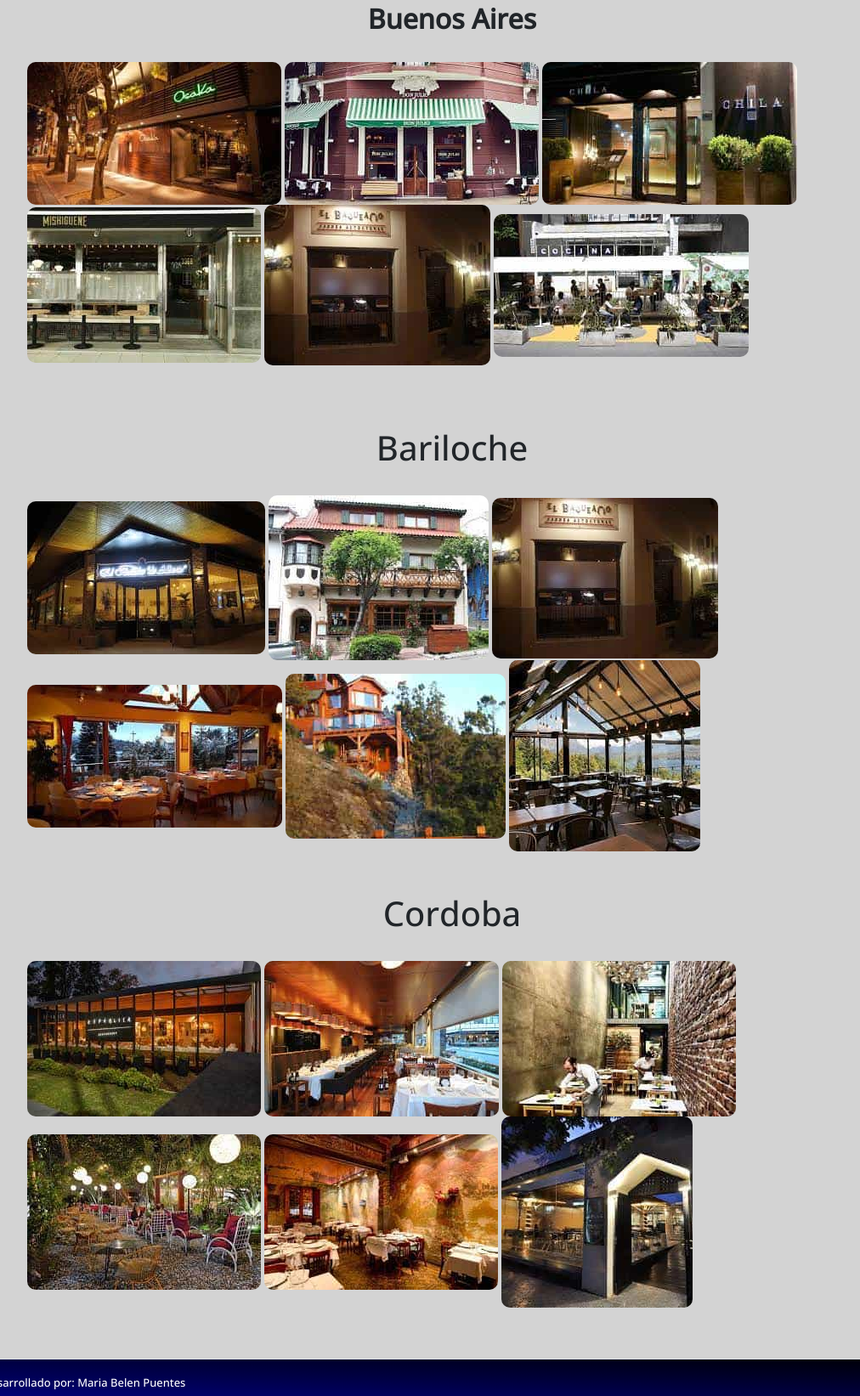
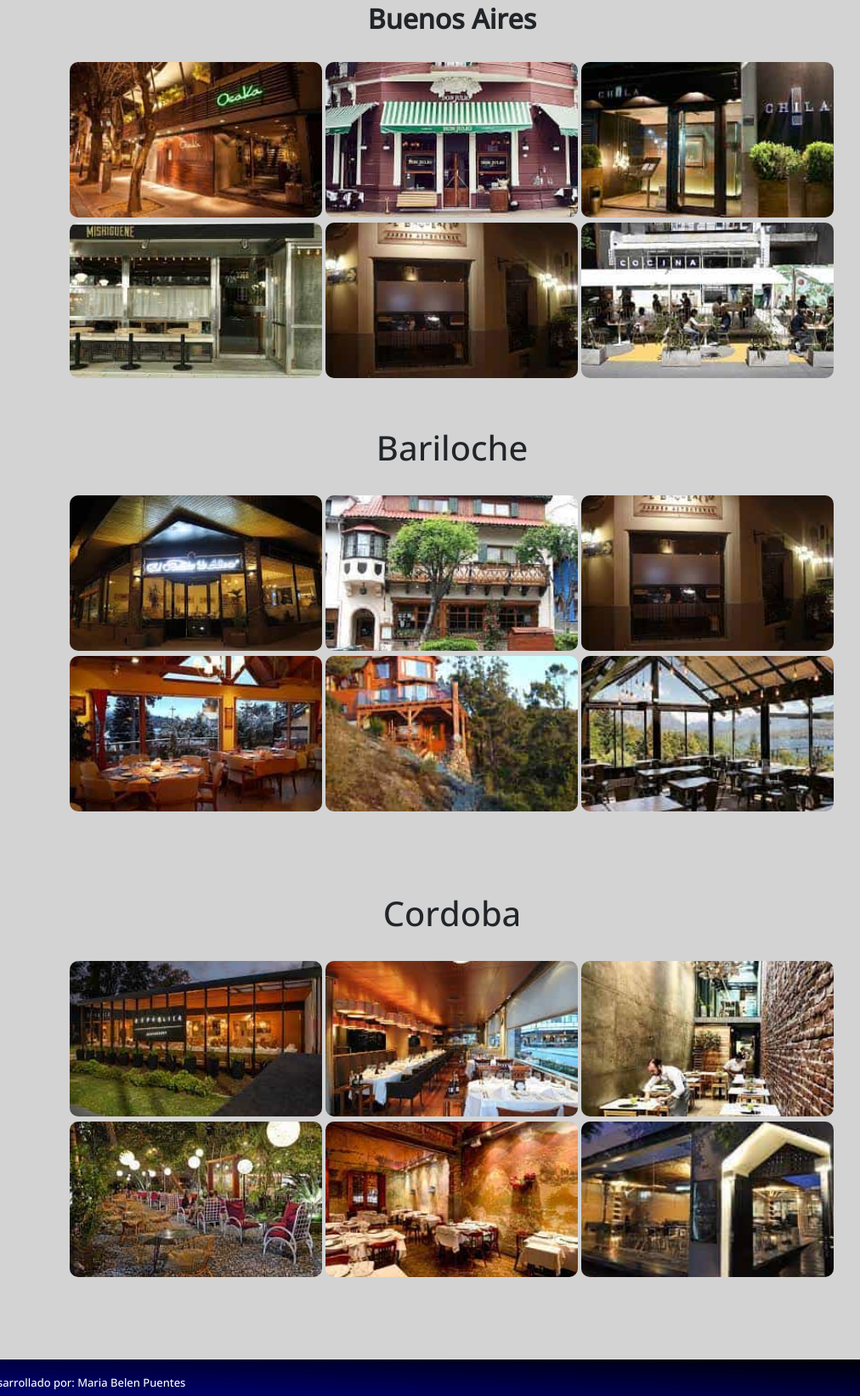
Before and after one commit to BeluPuentes/git-curso, a plain HTML site: page views/argentina.html in a window 1280 px wide. Shown: the part 766-2409 px from the top of the page at 85% size, without its empty margins (108-1120 px from the left). Drawn offline with nearby package versions, Linux system fonts and the light colour scheme.

Commit message:
video y centro imagenes

```diff
--- a/CSS/CSS.css
+++ b/CSS/CSS.css
@@ -277,27 +277,29 @@ header {
 
   .restaurantes {
     height: 500px;
-    width: 1000px;
+    width: 900px;
     display:block;
     margin:auto;
 
   }
 
+
+
   .div-imagen {
     display:inline-block;
     position:relative;
     text-align: center;
-
   }
 
-  .div-imagen > div {
+  .div-imagen > p  {
     position:absolute;
-    top:0;
+    top:5px;
     left:0;
     z-index:-1;
-    padding:10px;
+    padding:20px;
     margin:0;
     text-align: center;
+
   }
 
   .desvanecer:hover {
@@ -344,3 +346,9 @@ header {
   margin: 0 auto;
   display: block;
 }
+.imagenRestaurantes {
+  float: left;
+  width:  297px;
+  height: 183px;
+  object-fit: cover;
+}
--- a/views/argentina.html
+++ b/views/argentina.html
@@ -15,7 +15,7 @@
     <section class="grid">
         <header>
             <h1 class="titulo">Restaurantes en Argentina</h1>
-            <p class="subtitulo">Los mejores lugares para comer segun en Argentina</p>
+            <p class="subtitulo">Los mejores lugares para comer en Argentina</p>
             <hr>
             <div class="menuFlex">
                 <ul class="nav">
@@ -86,192 +86,110 @@
        <br><br><br><br><br>
 
 
-    <nav class="restaurantes">
+    <div class="restaurantes">
         <h2 class="titulo"> Buenos Aires</h2>
         <br>
-        <section class="restaurantes" >
             <div class="div-imagen">
-                <div>
-                    Osaka
-                    <br>
-                    Lugar de comida japonesa y peruna
-                </div>
-                <img class="desvanecer" src="../fotos/Argentina/osaka.arg.jpg" />
+                <p>Osaka<br><br>Fusion de comida japonesa y peruna</p>
+                <img class="desvanecer imagenRestaurantes" src="../fotos/Argentina/osaka.arg.jpg" />
             </div>
 
             <div class="div-imagen">
-                <div>
-                    Don Julio
-                    <br>
-                    Famoso por sus asados
-                </div>
-                <img class="desvanecer" src="../fotos/Argentina/donjulio.arg.jpg" />
+                <p>Don Julio<br><br>Famoso por sus asados de calidad y sabor</p>
+                <img class="desvanecer imagenRestaurantes" src="../fotos/Argentina/donjulio.arg.jpg" />
             </div>
 
             <div class="div-imagen">
-                <div>
-                    Chila
-                    <br>
-                    Lugar de comida por pasos
-                </div>
-                <img class="desvanecer" src="../fotos/Argentina/chila.arg.jpg" />
+                <p>Chila<br><br>Menu por pasos situado en el barrio de Puerto Madero</p>
+                <img class="desvanecer imagenRestaurantes" src="../fotos/Argentina/chila.arg.jpg" />
             </div>
 
             <div class="div-imagen">
-                <div>
-                    Mishiguene
-                    <br>
-                    Cocina de inmigrantes
-                </div>
-                <img class="desvanecer" src="../fotos/Argentina/mishiguene.arg.jpg" />
+                <p>Mishiguene<br><br>Cocina de inmigrantes con excelentes comentarios</p>
+                <img class="desvanecer imagenRestaurantes" src="../fotos/Argentina/mishiguene.arg.jpg" />
             </div>
 
             <div class="div-imagen">
-                <div>
-                    El Baqueano
-                    <br>
-                    Cocina contemporanea
-                </div>
-                <img class="desvanecer" src="../fotos/Argentina/elBaqueano.arg.jpg" />
+                <p>El Baqueano<br><br>Cocina contemporanea cuya ambientacion es de ensueño</p>
+                <img class="desvanecer imagenRestaurantes" src="../fotos/Argentina/elBaqueano.arg.jpg" />
             </div>
 
             <div class="div-imagen">
-                <div>
-                    Narda Comedor
-                    <br>
-                    Restaurante de una reconocida Chef
-                </div>
-                <img class="desvanecer" src="../fotos/Argentina/nardaComedor.arg.jpg" />
+                <p>Narda Comedor<br><br>Restaurante de una reconocida chef argentina</p>
+                <img class="desvanecer imagenRestaurantes" src="../fotos/Argentina/nardaComedor.arg.jpg" />
             </div>
 
-        </section>
-
-    </nav>
+        </div>
 
 
-    <nav class="restaurantes">
+    <div class="restaurantes">
         <h2 class="titulo h1"> Bariloche</h2>
         <br>
-        <section class="restaurantes">
             <div class="div-imagen">
-                <div>
-                    El Boliche de Alberto
-                    <br>
-                    Parilla tipica del sur
-                </div>
-                <img class="desvanecer" src="../fotos/Argentina/elBolicheDeAlberto.arg.jpg" />
+                <p>El Boliche de Alberto<br><br>Parilla tipica con un encanto sureño</p>
+                <img class="desvanecer imagenRestaurantes" src="../fotos/Argentina/elBolicheDeAlberto.arg.jpg" />
             </div>
 
             <div class="div-imagen">
-                <div>
-                    La Casita Restaurante
-                    <br>
-                    Famoso por sus fondues
-                </div>
-                <img class="desvanecer" src="../fotos/Argentina/laCasitaRestaurante.arg.jpg" />
+                <p>La Casita Restaurante<br><br>Famoso por sus fondues que te remontaran a un cuento de hadas</p>
+                <img class="desvanecer imagenRestaurantes" src="../fotos/Argentina/laCasitaRestaurante.arg.jpg" />
             </div>
 
             <div class="div-imagen">
-                <div>
-                    El Baqueano
-                    <br>
-                    Comida gourmet
-                </div>
-                <img class="desvanecer" src="../fotos/Argentina/elBaqueano.arg.jpg" />
+                <p>El Baqueano<br><br>Comida gourmet con excelente servicio</p>
+                <img class="desvanecer imagenRestaurantes" src="../fotos/Argentina/elBaqueano.arg.jpg" />
             </div>
 
             <div class="div-imagen">
-                <div>
-                    Las Morillas
-                    <br>
-                    Cocina joven, cuidadosa, y a la vez auténtica
-                </div>
-                <img class="desvanecer" src="../fotos/Argentina/lasMorillas.arg.jpg" />
+                <p>Las Morillas<br><br>Cocina joven, cuidadosa, y a la vez auténtica </p>
+                <img class="desvanecer imagenRestaurantes" src="../fotos/Argentina/lasMorillas.arg.jpg" />
             </div>
 
             <div class="div-imagen">
-                <div>
-                    Charming
-                    <br>
-                    Cocina con una vista espetactular
-                </div>
-                <img class="desvanecer" src="../fotos/Argentina/Charming.arg.jpg" />
+                <p>Charming<br><br>Restaurante situado en el medio de la naturaleza</p>
+                <img class="desvanecer imagenRestaurantes" src="../fotos/Argentina/Charming.arg.jpg" />
             </div>
 
             <div class="div-imagen">
-                <div>
-                    Punto Panoramico
-                    <br>
-                    Cocina con una vista espetactular
-                </div>
-                <img class="desvanecer" src="../fotos/Argentina/puntoPanoramico.arg.jpg" />
+                <p>Punto Panoramico <br><br>Cocina con una vista espetactular e inigualable</p>
+                <img class="desvanecer imagenRestaurantes" src="../fotos/Argentina/puntoPanoramico.arg.jpg" />
             </div>
-
-        </section>
-    </nav>
+        </div>
 
     <br><br>
-    <nav class="restaurantes">
+    <div class="restaurantes">
         <h2 class="titulo h1"> Cordoba</h2>
         <br>
-        <section class="restaurantes">
             <div class="div-imagen">
-                <div>
-                    Republica
-                    <br>
-                    Restaurante de pasos
-                </div>
-                <img class="desvanecer" src="../fotos/Argentina/republica.arg.jpg" />
+                <p>Republica<br><br>Restaurante de pasos con un bonito jardin</p>
+                <img class="desvanecer imagenRestaurantes" src="../fotos/Argentina/republica.arg.jpg" />
             </div>
 
             <div class="div-imagen">
-                <div>
-                    Sibaris
-                    <br>
-                    Comida internacional y mediterranea
-                </div>
-                <img class="desvanecer" src="../fotos/Argentina/sibaris.arg.jpg" />
+                <p>Sibaris<br><br>Comida internacional y mediterranea </p>
+                <img class="desvanecer imagenRestaurantes" src="../fotos/Argentina/sibaris.arg.jpg" />
             </div>
 
             <div class="div-imagen">
-                <div>
-                    El Papagayo
-                    <br>
-                    Comida gourmet de 11 pasos
-                    Restaurante mas angosto del mundo
-                </div>
-                <img class="desvanecer" src="../fotos/Argentina/papagayo.arg.jpg" />
+                <p>El Papagayo<br><br>Comida gourmet de 11 pasos en el restaurante mas angosto del mundo</p>
+                <img class="desvanecer imagenRestaurantes" src="../fotos/Argentina/papagayo.arg.jpg" />
             </div>
 
             <div class="div-imagen">
-                <div>
-                    Santa Calma
-                    <br>
-                    Un bar con un jardin espetactular
-                </div>
-                <img class="desvanecer" src="../fotos/Argentina/santaCalma.arg.jpg" />
+                <p>Santa Calma<br><br>Un bar con un jardin espetactular que transmite tranquilidad</p>
+                <img class="desvanecer imagenRestaurantes" src="../fotos/Argentina/santaCalma.arg.jpg" />
             </div>
 
             <div class="div-imagen">
-                <div>
-                    San Honorato
-                    <br>
-                    Primer restaurante de cocina de autor de Cordoba
-                </div>
-                <img class="desvanecer" src="../fotos/Argentina/sanHonorato.arg.jpg" />
+                <p>San Honorato<br><br>Primer restaurante de cocina de autor de Cordoba </p>
+                <img class="desvanecer imagenRestaurantes" src="../fotos/Argentina/sanHonorato.arg.jpg" />
             </div>
 
             <div class="div-imagen">
-                <div>
-                    Al Malek
-                    <br>
-                    Restaurante libanes
-                </div>
-                <img class="desvanecer" src="../fotos/Argentina/alMalek.arg.jpg" />
+                <p>Al Malek<br><br>Restaurante libanes con una elegante ambientacion</p>
+                <img class="desvanecer imagenRestaurantes" src="../fotos/Argentina/alMalek.arg.jpg" />
             </div>
-
-        </section>
-    </nav>
+    </div>
 <br>
 
 <section class="pie">
```
Also changed, not shown: index.html (+6 -6 lines), views/brasil.html (+43 -128 lines), views/nosotros.html (+1 -1 lines), views/uruguay.html (+51 -121 lines).
